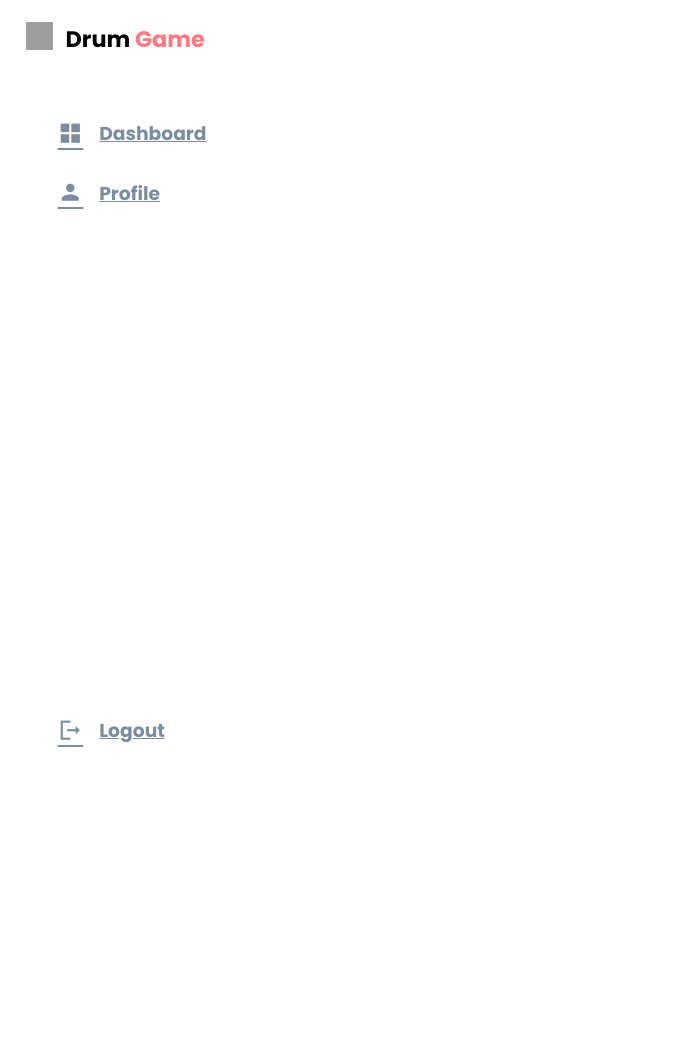
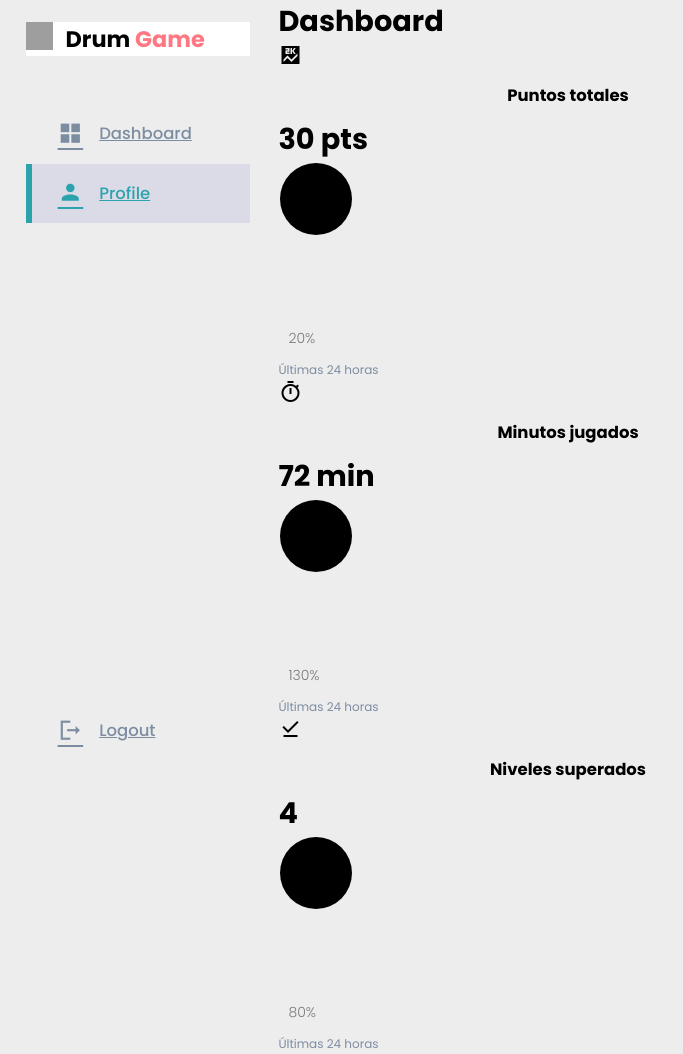
Before and after one commit to alemarsa-exe/World-Through-Sounds, a Django app: page /perfil/ in a window 1280 px wide. Shown: the whole page, without its empty margins (0-683 px from the left). Before the commit the page ends 747 px from the top, so only its background shows below. Run offline with Django 4.2, Linux system fonts and the light colour scheme; parts of the project's set-up code (start-up, migrations or seed data) failed here and were passed over; grey boxes are pictures that could not be loaded.

Commit message:
Avance perfil sin css

```diff
--- a/login/static/style.css
+++ b/login/static/style.css
@@ -951,7 +951,7 @@ form .form-content .sign-up-text{
 /* Perfil // Dashboard */
 
 :root{
-    --color-primary: #7380ec;
+    --color-primary: #2ba3ad;
     --color-danger: #ff7782;
     --color-success: #41f1b6;
     --color-warning: #ffbb55;
@@ -960,7 +960,7 @@ form .form-content .sign-up-text{
     --color-info-white: #dce1eb;
     --color-dark: #363949;
     --color-light: rgba(132, 139, 200, 0.18);
-    --color-primary-variant: #111e88;
+    --color-primary-variant: #237e86;
     --color-dark-variant: #677483;
     --color-background: #f6f6f9;
 
@@ -975,7 +975,7 @@ form .form-content .sign-up-text{
     --box-shadow: 0 2rem 3 rem var(--color-light);
 }
 
-.perfi{
+.perfil{
     margin: 0;
     padding: 0;
     outline: 0;
@@ -991,7 +991,7 @@ form .form-content .sign-up-text{
     height: 100vh;
     font-family: poppins, sans-serif;
     font-size: 0.88rem;
-    background: var(--color-background);
+    background: #ededee;
     user-select: none;
     overflow-x: hidden;
 }
@@ -1100,12 +1100,15 @@ aside .close{
 /* ============== SIDEBAR ================= */
 
 aside .sidebar{
-    background: white;
     display: flex;
     flex-direction: column;
     height: 86vh;
     position: relative;
     top: 3rem;
+}
+
+aside h3{
+    font-weight: 500;
 }
 
 aside .sidebar a {
@@ -1119,18 +1122,41 @@ aside .sidebar a {
     transition: all 300ms ease;
 }
 
-aside .sidebar a span{
+aside .sidebar a span {
     font-size: 1.6rem;
+    transition: all 300ms ease;
 }
 
-aside .sidebar a:last-child{
+aside .sidebar a:last-child {
     position: absolute;
     bottom: 2rem;
     width: 100%;
 }
 
-aside .sidebar a.active{
+aside .sidebar a.active {
     background: var(--color-light);
     color: var(--color-primary);
     margin-left: 0;
 }
+
+aside .sidebar a.active:before {
+    content: "";
+    width: 6px;
+    height: 100%;
+    background: var(--color-primary);
+}
+
+aside .sidebar a.active span{
+    color: var(--color-primary);
+    margin-left: calc(1rem - 6px);
+}
+
+aside .sidebar a:hover{
+    color: var(--color-primary);
+}
+
+aside .sidebar a:hover span{
+    margin-left: 1rem;
+}
+
+/* ============== MAIN ================= */
--- a/login/templates/perfil.html
+++ b/login/templates/perfil.html
@@ -33,7 +33,7 @@
 					<span class="material-icons-sharp"> grid_view </span>
 					<h3>Dashboard</h3>
 				</a>
-				<a href="#">
+				<a href="#" class="active">
 					<span class="material-icons-sharp"> person </span>
 					<h3>Profile</h3>
 				</a>
@@ -43,6 +43,76 @@
 				</a>
 			</div>
 		</aside>
+
+		<!--------------END OF ASIDE------------->
+
+		<main>
+			<h1>Dashboard</h1>
+
+			<div class="insights">
+				<div class="puntos">
+					<span class="material-icons-sharp">score</span>
+					<div class="middle">
+						<div class="left">
+							<h3>Puntos totales</h3>
+							<h1>30 pts</h1>
+						</div>
+						<div class="progress">
+							<svg>
+								<circle cx="38" cy="38" r="36"></circle>
+							</svg>
+							<div class="number">
+								<p>20%</p>
+							</div>
+						</div>
+					</div>
+					<small class="text-muted">Últimas 24 horas</small>
+				</div>
+				<!----------FIN DE PUNTOS---------->
+
+				<div class="tiempo">
+					<span class="material-icons-sharp">timer</span>
+					<div class="middle">
+						<div class="left">
+							<h3>Minutos jugados</h3>
+							<h1>72 min</h1>
+						</div>
+						<div class="progress">
+							<svg>
+								<circle cx="38" cy="38" r="36"></circle>
+							</svg>
+							<div class="number">
+								<p>130%</p>
+							</div>
+						</div>
+					</div>
+					<small class="text-muted">Últimas 24 horas</small>
+				</div>
+
+				<!----------FIN DE TIEMPO JUGADO---------->
+				<div class="niveles_superados">
+					<span class="material-icons-sharp"> file_download_done </span>
+					<div class="middle">
+						<div class="left">
+							<h3>Niveles superados</h3>
+							<h1>4</h1>
+						</div>
+						<div class="progress">
+							<svg>
+								<circle cx="38" cy="38" r="36"></circle>
+							</svg>
+							<div class="number">
+								<p>80%</p>
+							</div>
+						</div>
+					</div>
+					<small class="text-muted">Últimas 24 horas</small>
+				</div>
+				<!----------FIN DE NIVELES---------->
+
+
+			</div>
+		</main>
 	</div>
 </body>
 </html>
```
